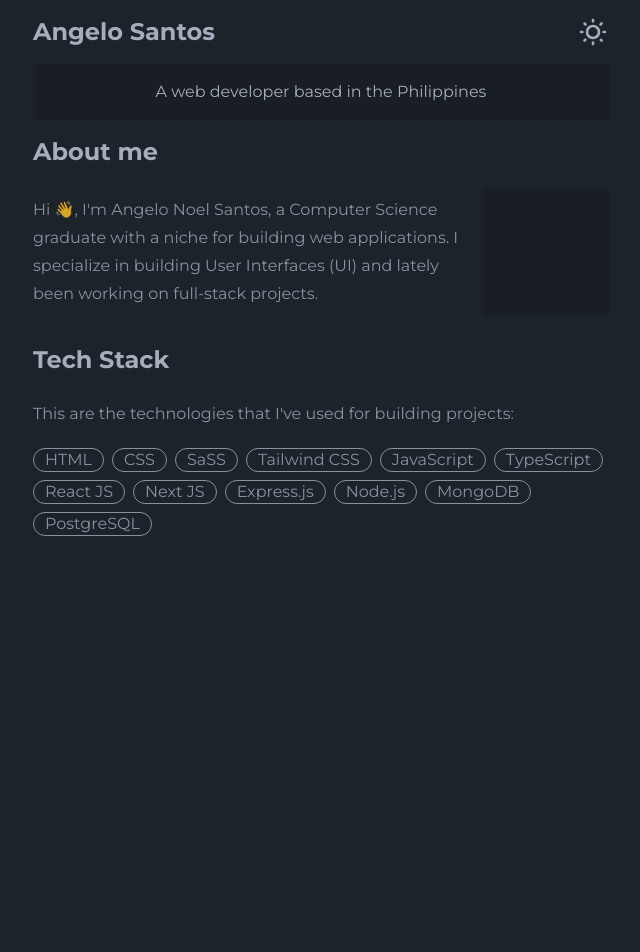
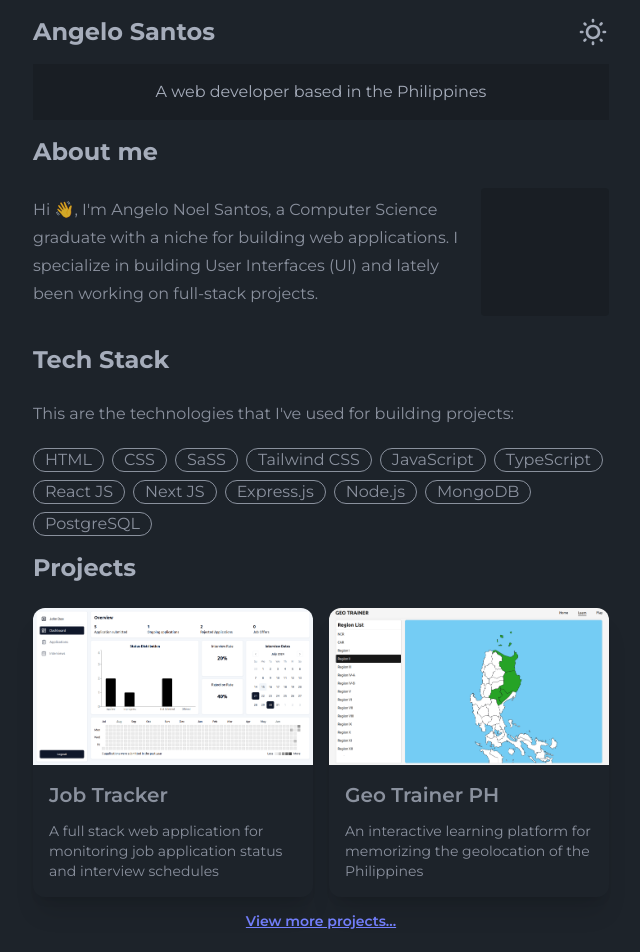
Before and after one commit to Sanjero20/portfolio, a Next.js app: page / in a window 1280 px wide. Shown: the top 952 px of the page, without its empty margins (319-959 px from the left). Before the commit the page ends 800 px from the top, so only its background shows below. Built offline with nearby package versions, Linux system fonts and the light colour scheme.

Commit message:
feat: add projects section

```diff
--- /dev/null
+++ b/src/app/(home)/Projects.tsx
@@ -0,0 +1,31 @@
+import CardProject from "@/components/CardProject";
+import { PROJECTS } from "@/data/projects";
+import Link from "next/link";
+
+const Projects = () => {
+  return (
+    <section className="prose w-full">
+      <h2>Projects</h2>
+
+      <div className="not-prose grid gap-4 sm:grid-cols-2">
+        {PROJECTS.map((project, index) => (
+          <CardProject
+            key={index}
+            title={project.title}
+            description={project.description}
+            imgSrc={project.imgSrc}
+            imgAlt={project.imgAlt}
+          />
+        ))}
+      </div>
+
+      <div className="flex w-full justify-center">
+        <Link href={"./projects"}>
+          <button className="btn btn-link">View more projects...</button>
+        </Link>
+      </div>
+    </section>
+  );
+};
+
+export default Projects;
--- a/src/app/(home)/page.tsx
+++ b/src/app/(home)/page.tsx
@@ -1,4 +1,5 @@
 import About from "./About";
+import Projects from "./Projects";
 import TechnicalSkills from "./TechSkills";
 
 export default function Home() {
@@ -16,6 +17,7 @@ export default function Home() {
       {/*  */}
       <About />
       <TechnicalSkills />
+      <Projects />
     </div>
   );
 }
--- /dev/null
+++ b/src/app/projects/page.tsx
@@ -0,0 +1,5 @@
+const ProjectsPage = () => {
+  return <div>List of all projects</div>;
+};
+
+export default ProjectsPage;
--- /dev/null
+++ b/src/components/CardProject.tsx
@@ -0,0 +1,27 @@
+import Image from "next/image";
+
+interface Props {
+  title: string;
+  description: string;
+  imgSrc: string;
+  imgAlt: string;
+}
+
+const CardProject = (props: Props) => {
+  const { title, description, imgSrc, imgAlt } = props;
+
+  return (
+    <div className="card card-compact cursor-pointer rounded-xl bg-base-100 shadow-xl">
+      <figure>
+        <Image width={800} height={800} src={imgSrc} alt={imgAlt} />
+      </figure>
+
+      <div className="card-body">
+        <h2 className="card-title">{title}</h2>
+        <p>{description}</p>
+      </div>
+    </div>
+  );
+};
+
+export default CardProject;
```
